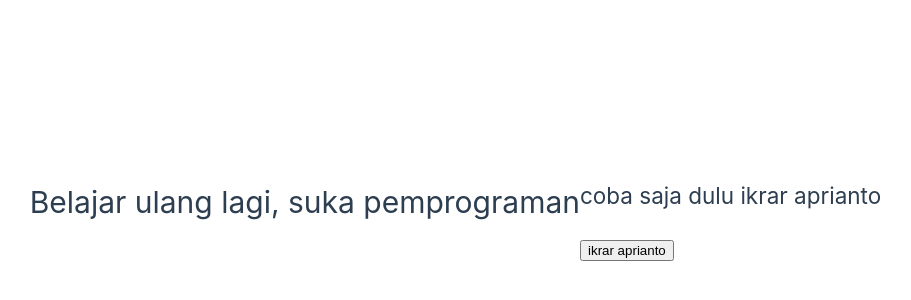
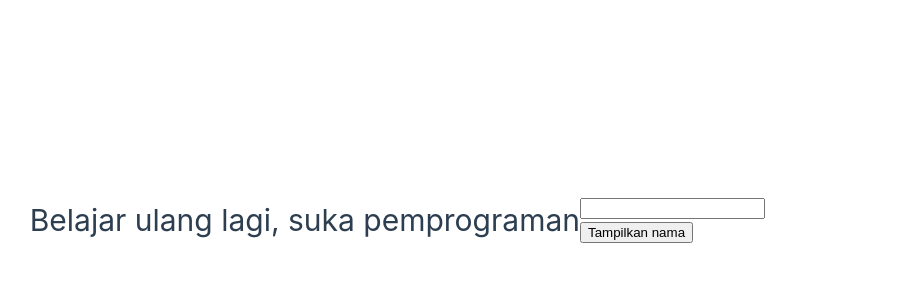
Before and after one commit to ikuratugas/vuehabitfun, a Vue app: page / in a window 1280 px wide. Shown: the part 180-480 px from the top of the page, without its empty margins (60-971 px from the left). Built offline with nearby package versions, Linux system fonts and the light colour scheme.

Commit message:
name input but only show in 3 second to say hai after click the button

```diff
--- a/src/App.vue
+++ b/src/App.vue
@@ -1,19 +1,29 @@
 <script setup>
 import { ref } from 'vue';
+  const inputNama = ref("")
 
-  let nama = ref("ikrar aprianto")
+  const tampilkan = ref(false)
 
   function tampil(){
-    nama.value = "berganti lagi"
+    tampilkan.value = true
+
+    setTimeout(function(){
+      tampilkan.value = false
+    }, 3000)
+
   }
-
 </script>
 
 <template>
   <h1>Belajar ulang lagi, suka pemprograman</h1>
   <main>
-    <h2>coba saja dulu {{ nama }}</h2>
+    <input v-model="inputNama" type="text" name="" id="">
     <br>
-    <button @click="tampil">{{ nama }}</button>
+    <button @click="tampil">Tampilkan nama</button>
+
+    <h2 v-if="tampilkan">
+      Hai, {{ inputNama  }}👋
+    </h2>
+
   </main>
 </template>
```
